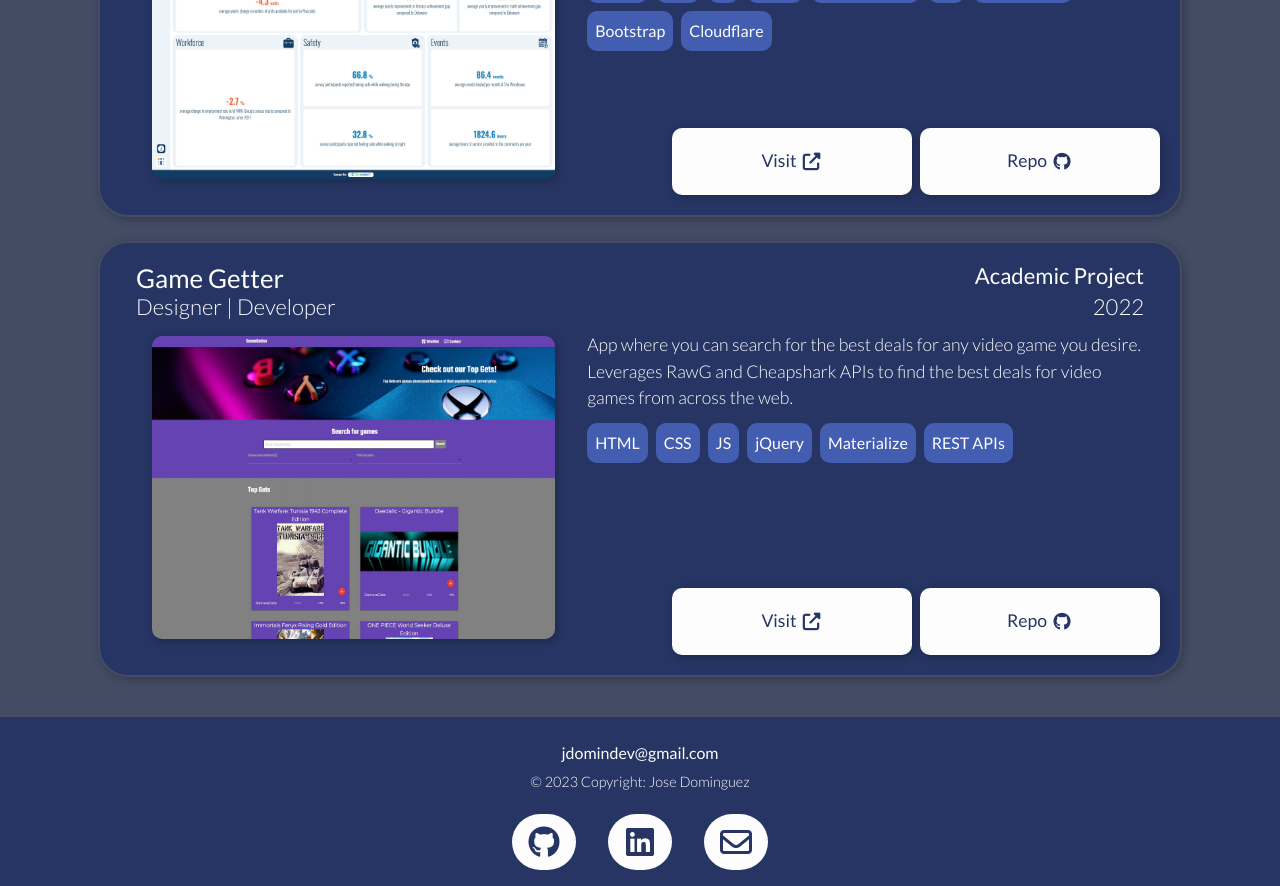
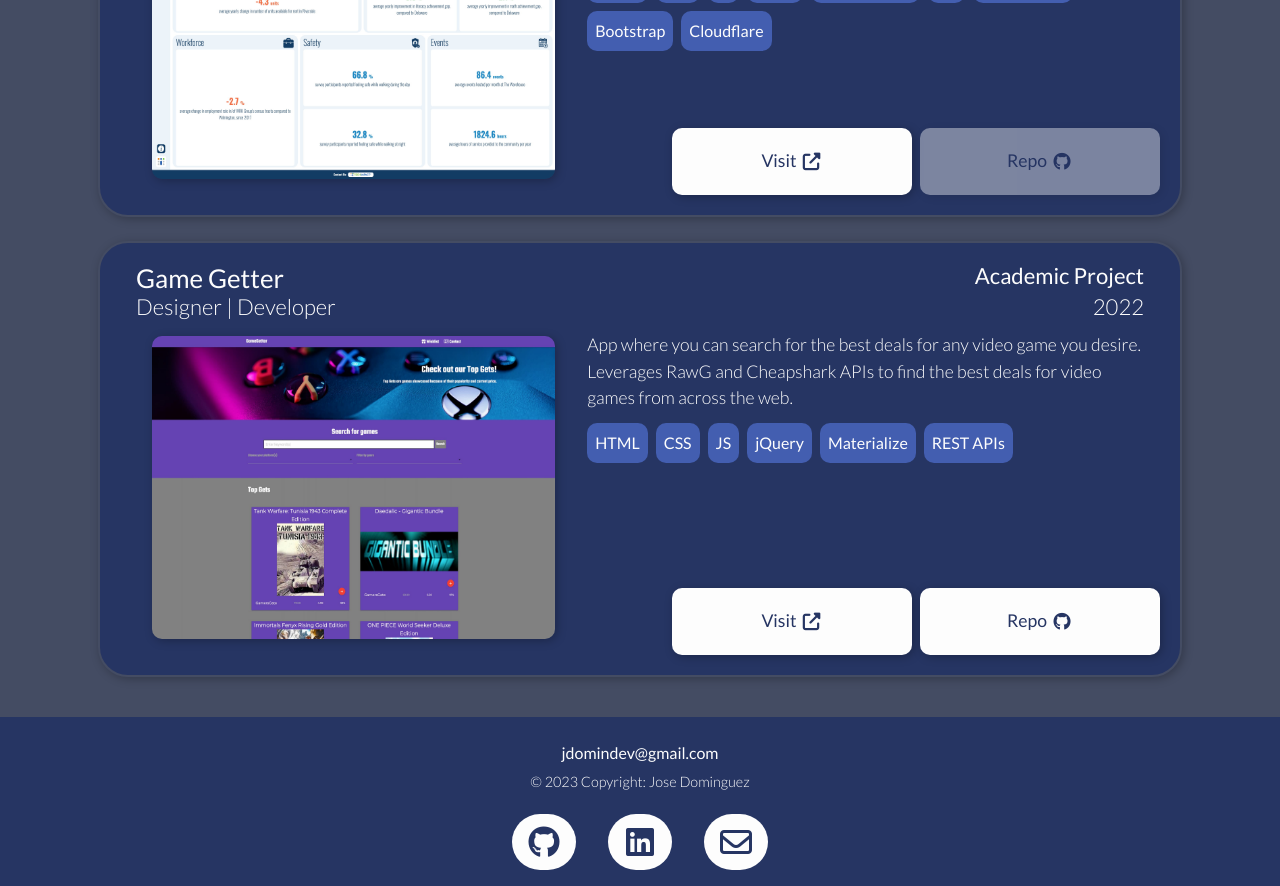
Before and after one commit to jdomindev/portfolio, a React (Vite) app: page /projects in a window 1280 px wide. Shown: the part 1260-2146 px from the top of the page. Built offline with nearby package versions, Linux system fonts and the light colour scheme.

Commit message:
adds disabled repo link for privated repo, fix mapping error

```diff
--- a/src/pages/Projects.jsx
+++ b/src/pages/Projects.jsx
@@ -8,7 +8,7 @@
     <section className="container project-container">
       {info.projects.map((project) => {
         return (
-          <div className="main-card" key={project}>
+          <div className="main-card" key={project.title}>
             <div className="title-container">
               <h2 className="project-header">{project.title}</h2>
               <h3 className="project-subheader">{project.type}</h3>
@@ -42,19 +42,23 @@
             </div>
             <div className="button-container">
               <Link
-                className={project.deployedLink === "" ? "button disabled-link" : "button"}
-                to={`${project.deployedLink}`}
+                className={
+                  project.deployedLink ? "button" : "button disabled-link"
+                }
+                to={project.deployedLink}
+                tabIndex={project.deployedLink ? null : -1}
                 target="_blank"
                 rel="noreferrer"
               >
                 <span className="button-text">
-                  {project.deployedLink === "" ? "Coming Soon" : "Visit"}
+                  {project.deployedLink ? "Visit" : "Coming Soon"}
                 </span>{" "}
                 <i className="fa-solid fa-up-right-from-square fa-fw"></i>
               </Link>
               <Link
-                className="button"
-                to={`${project.repoLink}`}
+                className={project.repoLink ? "button" : "button disabled-link"}
+                to={project.repoLink}
+                tabIndex={project.repoLink ? null : -1}
                 target="_blank"
                 rel="noreferrer"
               >
```
